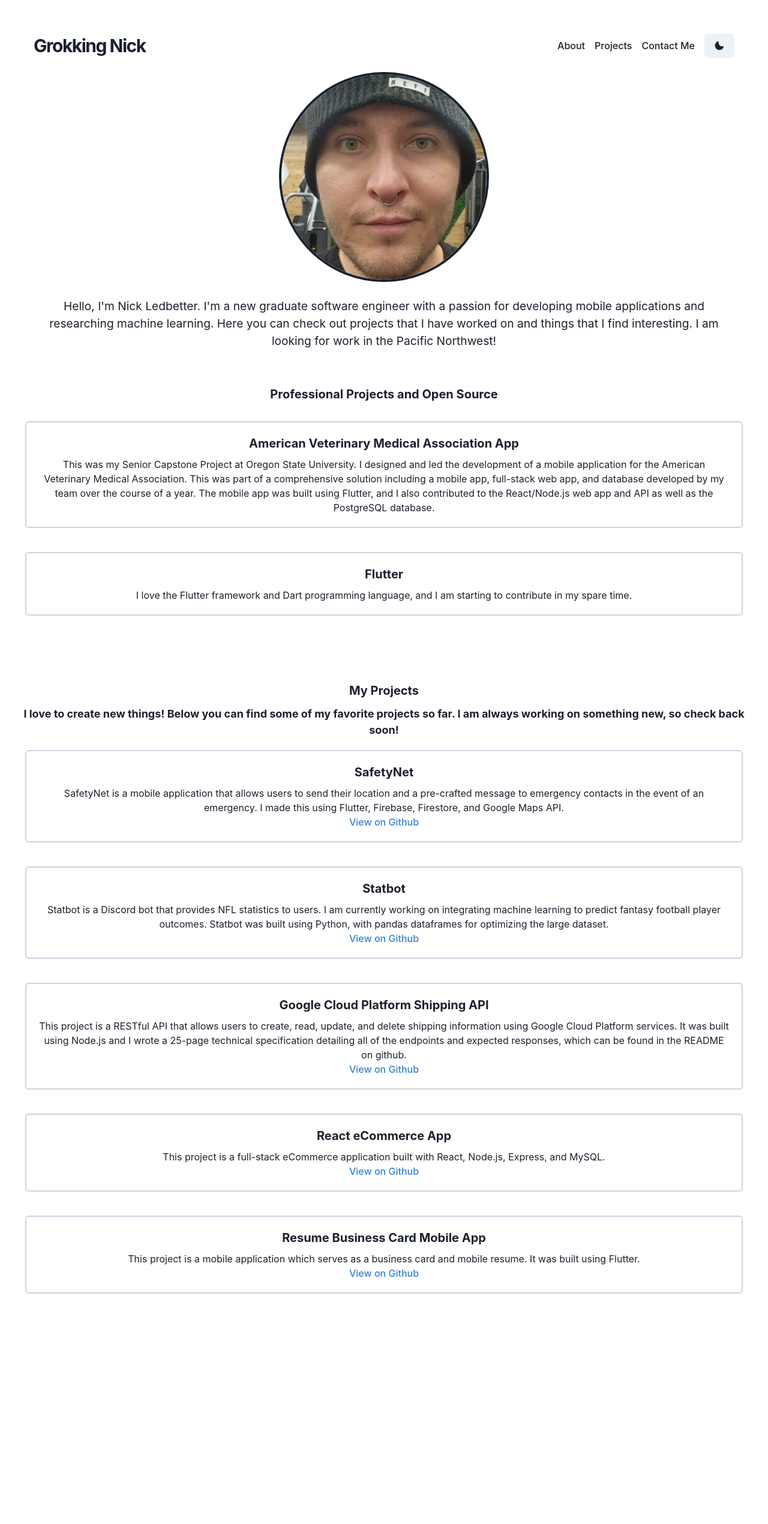
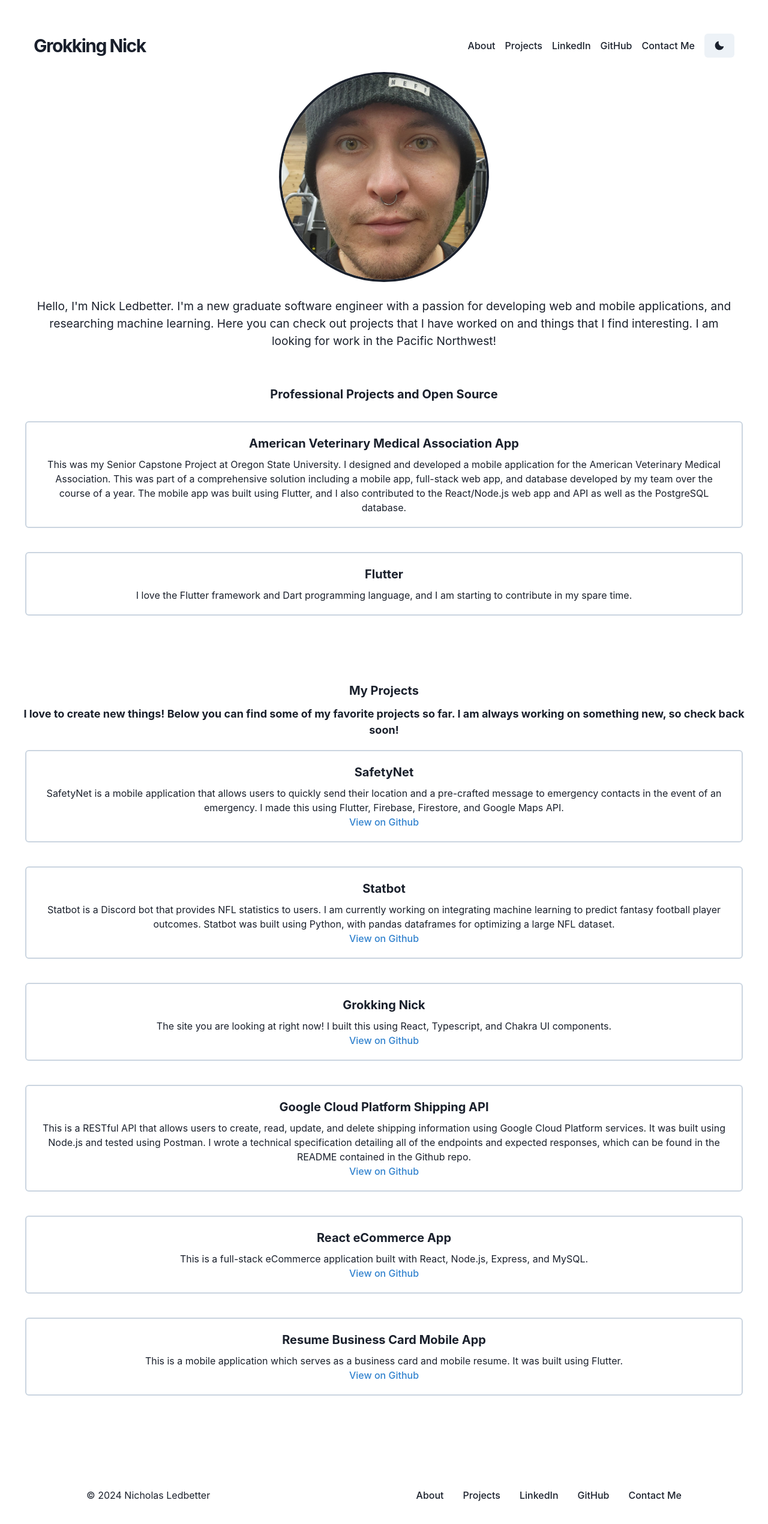
Before and after one commit to ledbetni/reactPortfolio, a React (Vite) app: page / in a window 1280 px wide. Shown: the top 2540 px of the page at 60% size. Before the commit the page ends 2218 px from the top, so only its background shows below. Built offline with nearby package versions, Linux system fonts and the light colour scheme.

Commit message:
Added footer, linkedin, github, styling

```diff
--- a/src/App.tsx
+++ b/src/App.tsx
@@ -5,6 +5,7 @@ import AboutPage from "./pages/about";
 import ProjectCard from "./components/projectCard";
 import CircularImage from "./components/circularImage";
 import AppBar from "./components/appBar";
+import Footer from "./components/footer";
 import "./App.css";
 
 function App() {
@@ -24,7 +25,7 @@ function App() {
       <Box width="100%" height="20px" />
       <ProjectCard
         title="American Veterinary Medical Association App"
-        description="This was my Senior Capstone Project at Oregon State University. I designed and led the development of a mobile application for the American Veterinary Medical Association. This was part of a comprehensive solution including a mobile app, full-stack web app, and database developed by my team over the course of a year. The mobile app was built using Flutter, and I also contributed to the React/Node.js web app and API as well as the PostgreSQL database."
+        description="This was my Senior Capstone Project at Oregon State University. I designed and developed a mobile application for the American Veterinary Medical Association. This was part of a comprehensive solution including a mobile app, full-stack web app, and database developed by my team over the course of a year. The mobile app was built using Flutter, and I also contributed to the React/Node.js web app and API as well as the PostgreSQL database."
       />
       <Box width="100%" height="20px" />
       <ProjectCard
@@ -44,120 +45,10 @@ function App() {
       </Text>
       <Box width="100%" height="10px" />
       <ProjectPage />
+      <Box width="100%" height="100px" />
+      <Footer />
     </div>
   );
 }
 
 export default App;
-
-// return (
-//   <>
-//     <div>
-//       <a href="https://vitejs.dev" target="_blank">
-//         <img src={viteLogo} className="logo" alt="Vite logo" />
-//       </a>
-//       <a href="https://react.dev" target="_blank">
-//         <img src={reactLogo} className="logo react" alt="React logo" />
-//       </a>
-//     </div>
-//     <h1>Vite + React</h1>
-//     <div className="card">
-//       <button onClick={() => setCount((count) => count + 1)}>
-//         count is {count}
-//       </button>
-//       <p>
-//         Edit <code>src/App.tsx</code> and save to test HMR
-//       </p>
-//     </div>
-//     <p className="read-the-docs">
-//       Click on the Vite and React logos to learn more
-//     </p>
-//   </>
-// )
-
-{
-  /* <p>
-        Lorem ipsum dolor sit amet, consectetur adipiscing elit. Suspendisse id
-        dui in purus cursus pellentesque ut quis velit. Aliquam aliquet felis
-        quis turpis pharetra rhoncus. Aliquam nisi orci, condimentum vel
-        tincidunt eleifend, tristique nec nulla. Curabitur sapien orci, vehicula
-        at tortor sit amet, eleifend hendrerit nisi. Morbi ac pharetra mi. Lorem
-        ipsum dolor sit amet, consectetur adipiscing elit. Nunc pretium at metus
-        id euismod. Donec est tortor, vehicula sed nibh in, tristique lobortis
-        risus. Duis tempus nisl eget sagittis dapibus. Maecenas ultricies id
-        tellus id euismod. Curabitur id suscipit ex, vitae finibus sem. Mauris
-        ultricies lectus in massa aliquet tempus. Nulla bibendum sagittis felis
-        in rhoncus. Etiam vulputate ullamcorper blandit. Proin dignissim magna
-        ac tellus fermentum, at rhoncus nisi finibus. Vivamus luctus libero
-        euismod ex porttitor, sit amet imperdiet neque sagittis. Vestibulum
-        egestas id urna aliquam rutrum. Nunc sed lectus eu lorem luctus luctus
-        efficitur at leo. Fusce sollicitudin lorem ut sapien aliquet, quis
-        eleifend nibh rutrum. Morbi tincidunt eget est eget semper. Fusce
-        accumsan ipsum ante, eu consequat diam convallis ac. Pellentesque
-        habitant morbi tristique senectus et netus et malesuada fames ac turpis
-        egestas. Vestibulum eleifend erat venenatis ligula dapibus, vitae
-        gravida ipsum sagittis. Cras viverra laoreet ante, vel varius nibh
-        imperdiet nec. Praesent laoreet non felis eu pharetra. Nulla aliquam
-        congue dui, id viverra neque elementum vel. Suspendisse aliquet suscipit
-        mauris sit amet congue. Sed purus felis, luctus in lorem quis, suscipit
-        auctor magna. Quisque vel dapibus tellus. Pellentesque in felis ipsum.
-        Aenean suscipit rhoncus elit, sed ornare sapien consectetur vitae.
-        Curabitur bibendum dignissim metus et tincidunt. Ut accumsan varius
-        quam. Suspendisse potenti. Donec egestas suscipit leo vel facilisis.
-        Etiam dapibus mattis orci, ac suscipit dui feugiat aliquet. Mauris eget
-        urna neque. Quisque commodo orci in mi convallis ornare. Etiam rutrum
-        volutpat porta. Vivamus vulputate elit sem, id aliquet nunc eleifend
-        vitae. In porttitor neque sapien, a tempor tellus pellentesque sit amet.
-        Vestibulum ut luctus lorem. Donec diam dolor, porta ut fermentum id,
-        tincidunt sed massa. Curabitur sed consequat ante. Pellentesque sagittis
-        accumsan purus, quis interdum lacus efficitur ut. Integer congue
-        efficitur libero non eleifend. Nunc commodo sem quis facilisis eleifend.
-        Morbi nisl libero, mattis eget risus ut, cursus dictum ligula.
-        Suspendisse porttitor consectetur augue, id interdum urna porta quis.
-        Cras hendrerit risus eget ornare ultrices. Suspendisse et massa nisi.
-        Donec molestie leo at risus elementum vestibulum. Aliquam ornare
-        vehicula mauris, non lacinia magna rhoncus et. Aliquam nec turpis diam.
-        Proin eu ex nisl. Nulla sed urna pretium, ullamcorper mi at, rhoncus
-        sem. Nulla turpis sem, molestie a aliquet quis, blandit condimentum
-        risus. Etiam ullamcorper urna eu mauris rhoncus, nec tristique leo
-        lobortis. Suspendisse vitae dui sed magna pulvinar malesuada. Integer
-        sollicitudin, tortor vitae congue sagittis, ipsum tortor mattis orci,
-        vitae convallis libero lorem sed tellus. Ut egestas feugiat pulvinar.
-        Duis aliquam maximus magna nec condimentum. Sed arcu lacus, imperdiet
-        quis gravida vitae, mollis vel mi. Sed commodo enim sit amet odio
-        placerat facilisis. Vivamus erat augue, viverra id augue vitae, feugiat
-        sollicitudin metus. Sed pretium malesuada lacus, ac scelerisque dolor
-        imperdiet eget. In porta, quam in tempor pretium, erat nulla faucibus
-        augue, consectetur pellentesque nibh lectus vel lectus. Praesent sed
-        odio vestibulum, mattis dolor ullamcorper, ornare purus. Vivamus at
-        massa eget metus rutrum laoreet vitae eu ipsum. Curabitur ultricies
-        rutrum pulvinar. Mauris scelerisque rutrum tincidunt. Aliquam vel dolor
-        turpis. Vivamus commodo mattis est, at luctus dui scelerisque a. Aenean
-        ut porta sem. Nullam sodales sapien nec elit placerat maximus.
-        Suspendisse lacus felis, varius gravida lorem quis, finibus tristique
-        lacus. In hac habitasse platea dictumst. Nulla a lorem viverra,
-        pellentesque felis nec, efficitur justo. Aliquam fermentum, felis eget
-        dictum vehicula, sapien dolor rutrum risus, lacinia elementum odio ex a
-        leo. In porta dignissim enim, sed condimentum lacus maximus in. Nullam
-        elementum pretium diam, quis ultricies massa iaculis vulputate. Proin
-        tincidunt turpis justo, et vestibulum metus pellentesque id. Phasellus
-        lectus dui, tincidunt euismod ante et, eleifend rhoncus dolor. Ut vel
-        lorem congue, iaculis tortor pulvinar, fermentum urna. Pellentesque
-        hendrerit posuere iaculis. Maecenas eget nibh magna. Pellentesque vel
-        nibh volutpat, fermentum arcu et, fringilla magna. In pharetra eu purus
-        non mattis. Pellentesque pharetra dui quis nisl maximus ultricies. In
-        aliquet vestibulum risus eget molestie. Donec eu massa at erat
-        condimentum accumsan. Sed viverra ex vitae tortor tempor finibus. In at
-        facilisis lectus. Duis elementum, metus id euismod feugiat, nisi mauris
-        dapibus lectus, eget cursus odio purus sit amet quam. Duis quis turpis
-        ut nisl bibendum finibus. Aenean tincidunt, ipsum a molestie
-        ullamcorper, nibh magna congue nulla, at posuere tellus quam sit amet
-        mauris. Morbi a ante molestie, iaculis turpis non, lacinia leo. Orci
-        varius natoque penatibus et magnis dis parturient montes, nascetur
-        ridiculus mus. Curabitur vel orci sed est pulvinar interdum sed vel
-        nunc. Integer vel rhoncus nibh. Proin ac metus faucibus, aliquam ex in,
-        mollis tellus. Vivamus lacinia erat eget porttitor pretium. Aenean a
-        condimentum eros, nec suscipit nisi. Nullam et dui tellus. Cras faucibus
-        tristique lorem a euismod.{" "}
-      </p> */
-}
--- a/src/components/appBar.tsx
+++ b/src/components/appBar.tsx
@@ -43,7 +43,7 @@ function AppBar() {
   };
 
   function scrollToTop() {
-    window.scrollTo({ top: 0, behavior: "smooth" }); // Smooth scrolling
+    window.scrollTo({ top: 0, behavior: "smooth" });
   }
 
   return (
@@ -84,6 +84,16 @@ function AppBar() {
           >
             Projects
           </Link>
+          <Link
+            href="https://www.linkedin.com/in/nicholas-ledbetter-b59073241/"
+            isExternal
+            marginRight="4"
+          >
+            LinkedIn
+          </Link>
+          <Link href="https://github.com/ledbetni" isExternal marginRight="4">
+            GitHub
+          </Link>
 
           <ContactModal />
 
--- /dev/null
+++ b/src/components/footer.tsx
@@ -0,0 +1,82 @@
+import React, { useState, useEffect } from "react";
+import {
+  Box,
+  Container,
+  Text,
+  Link,
+  Stack,
+  HStack,
+  Flex,
+  Heading,
+  useColorMode,
+  useColorModeValue,
+  Button,
+} from "@chakra-ui/react";
+import { MoonIcon, SunIcon } from "@chakra-ui/icons";
+import { Link as RouterLink } from "react-router-dom";
+import ContactModal from "./contactModal";
+function Footer() {
+  const [isExpanded, setIsExpanded] = useState(false);
+  const bgColor = useColorModeValue("white", "gray.800");
+  const expandedBgColor = useColorModeValue("white", "gray.800");
+  const textColor = useColorModeValue("gray.800", "white");
+  function scrollToTop() {
+    window.scrollTo({ top: 0, behavior: "smooth" });
+  }
+  const scrollToProjects = () => {
+    const projectsSection = document.getElementById("projects");
+    if (projectsSection) {
+      projectsSection.scrollIntoView({ behavior: "smooth" });
+    }
+  };
+
+  return (
+    <Box
+      as="footer"
+      bg={isExpanded ? expandedBgColor : bgColor}
+      color={textColor}
+      transition="background-color 0.3s"
+      py="6"
+      width="100%"
+    >
+      <Container maxW="container.lg">
+        <HStack justify="space-between">
+          <Stack>
+            <Text>&copy; {new Date().getFullYear()} Nicholas Ledbetter</Text>
+          </Stack>
+          <Stack direction={["column", "row"]} spacing="4" align="center">
+            <Link
+              as={RouterLink}
+              to="#about"
+              onClick={scrollToTop}
+              marginRight="4"
+            >
+              About
+            </Link>
+            <Link
+              as={RouterLink}
+              to="#projects"
+              onClick={scrollToProjects}
+              marginRight="4"
+            >
+              Projects
+            </Link>
+            <Link
+              href="https://www.linkedin.com/in/nicholas-ledbetter-b59073241/"
+              isExternal
+              marginRight="4"
+            >
+              LinkedIn
+            </Link>
+            <Link href="https://github.com/ledbetni" isExternal marginRight="4">
+              GitHub
+            </Link>
+            <ContactModal />
+          </Stack>
+        </HStack>
+      </Container>
+    </Box>
+  );
+}
+
+export default Footer;
--- a/src/pages/about.tsx
+++ b/src/pages/about.tsx
@@ -5,9 +5,9 @@ const AboutPage = () => {
     <div className="aboutMe">
       <p>
         Hello, I'm Nick Ledbetter. I'm a new graduate software engineer with a
-        passion for developing mobile applications and researching machine
-        learning. Here you can check out projects that I have worked on and
-        things that I find interesting. I am looking for work in the Pacific
+        passion for developing web and mobile applications, and researching
+        machine learning. Here you can check out projects that I have worked on
+        and things that I find interesting. I am looking for work in the Pacific
         Northwest!
       </p>
     </div>
--- a/src/pages/projects.tsx
+++ b/src/pages/projects.tsx
@@ -7,31 +7,37 @@ const ProjectPage = () => {
     <div>
       <ProjectCard
         title="SafetyNet"
-        description="SafetyNet is a mobile application that allows users to send their location and a pre-crafted message to emergency contacts in the event of an emergency. I made this using Flutter, Firebase, Firestore, and Google Maps API."
+        description="SafetyNet is a mobile application that allows users to quickly send their location and a pre-crafted message to emergency contacts in the event of an emergency. I made this using Flutter, Firebase, Firestore, and Google Maps API."
         githubLink="https://github.com/ledbetni/SafetyNet"
       />
       <Box width="100%" height="20px" />
       <ProjectCard
         title="Statbot"
-        description="Statbot is a Discord bot that provides NFL statistics to users. I am currently working on integrating machine learning to predict fantasy football player outcomes. Statbot was built using Python, with pandas dataframes for optimizing the large dataset."
+        description="Statbot is a Discord bot that provides NFL statistics to users. I am currently working on integrating machine learning to predict fantasy football player outcomes. Statbot was built using Python, with pandas dataframes for optimizing a large NFL dataset."
         githubLink="https://github.com/ledbetni/StatBot"
       />
       <Box width="100%" height="20px" />
       <ProjectCard
+        title="Grokking Nick"
+        description="The site you are looking at right now! I built this using React, Typescript, and Chakra UI components."
+        githubLink="https://github.com/ledbetni/reactPortfolio"
+      />
+      <Box width="100%" height="20px" />
+      <ProjectCard
         title="Google Cloud Platform Shipping API"
-        description="This project is a RESTful API that allows users to create, read, update, and delete shipping information using Google Cloud Platform services. It was built using Node.js and I wrote a 25-page technical specification detailing all of the endpoints and expected responses, which can be found in the README on github."
+        description="This is a RESTful API that allows users to create, read, update, and delete shipping information using Google Cloud Platform services. It was built using Node.js and tested using Postman. I wrote a technical specification detailing all of the endpoints and expected responses, which can be found in the README contained in the Github repo."
         githubLink="https://github.com/ledbetni/Google-App-Engine-Portfolio"
       />
       <Box width="100%" height="20px" />
       <ProjectCard
         title="React eCommerce App"
-        description="This project is a full-stack eCommerce application built with React, Node.js, Express, and MySQL."
+        description="This is a full-stack eCommerce application built with React, Node.js, Express, and MySQL."
         githubLink="https://github.com/ledbetni/react_mySQLEcommerce"
       />
       <Box width="100%" height="20px" />
       <ProjectCard
         title="Resume Business Card Mobile App"
-        description="This project is a mobile application which serves as a business card and mobile resume. It was built using Flutter."
+        description="This is a mobile application which serves as a business card and mobile resume. It was built using Flutter."
         githubLink="https://github.com/ledbetni/mobileResume"
       />
       <Box width="100%" height="20px" />
```
